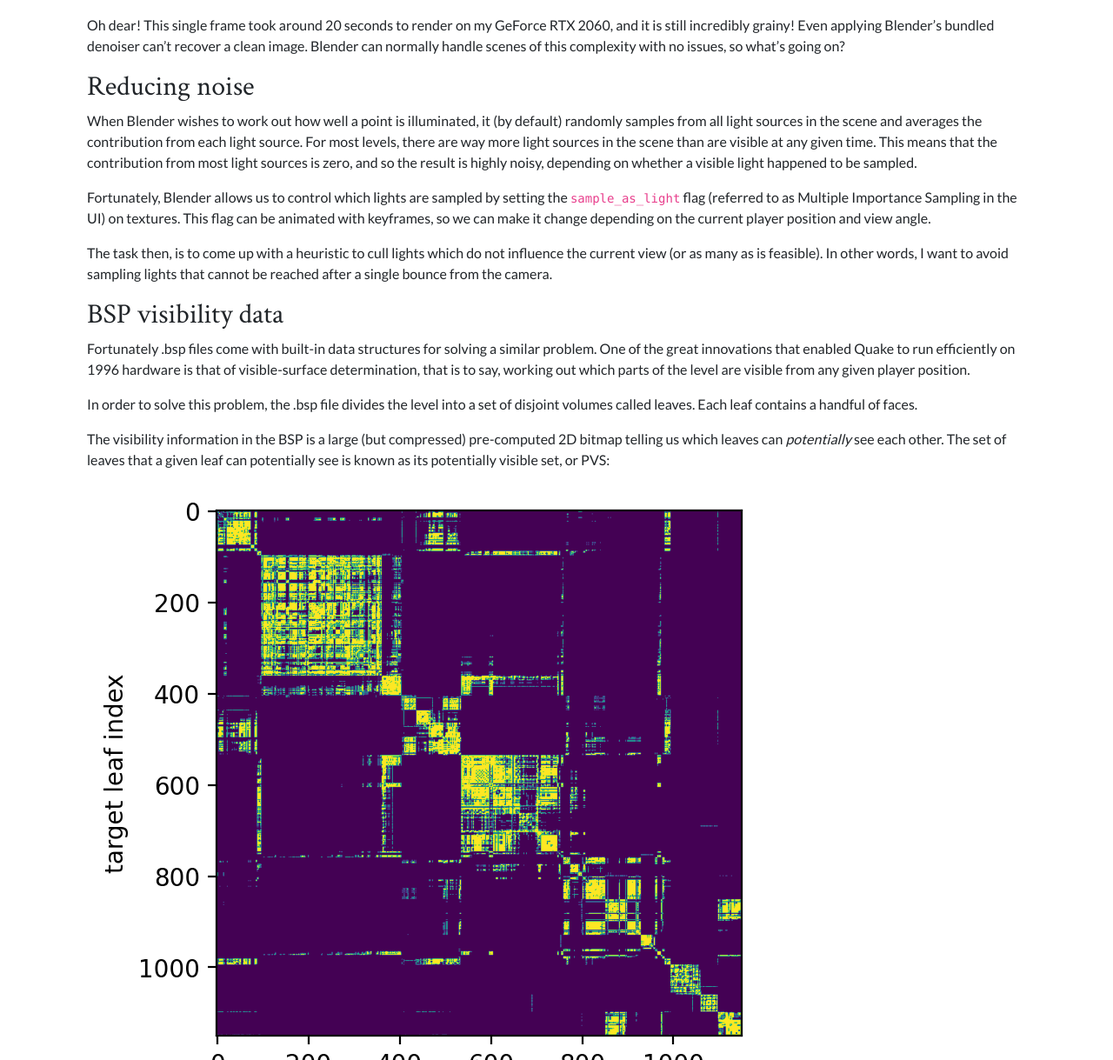
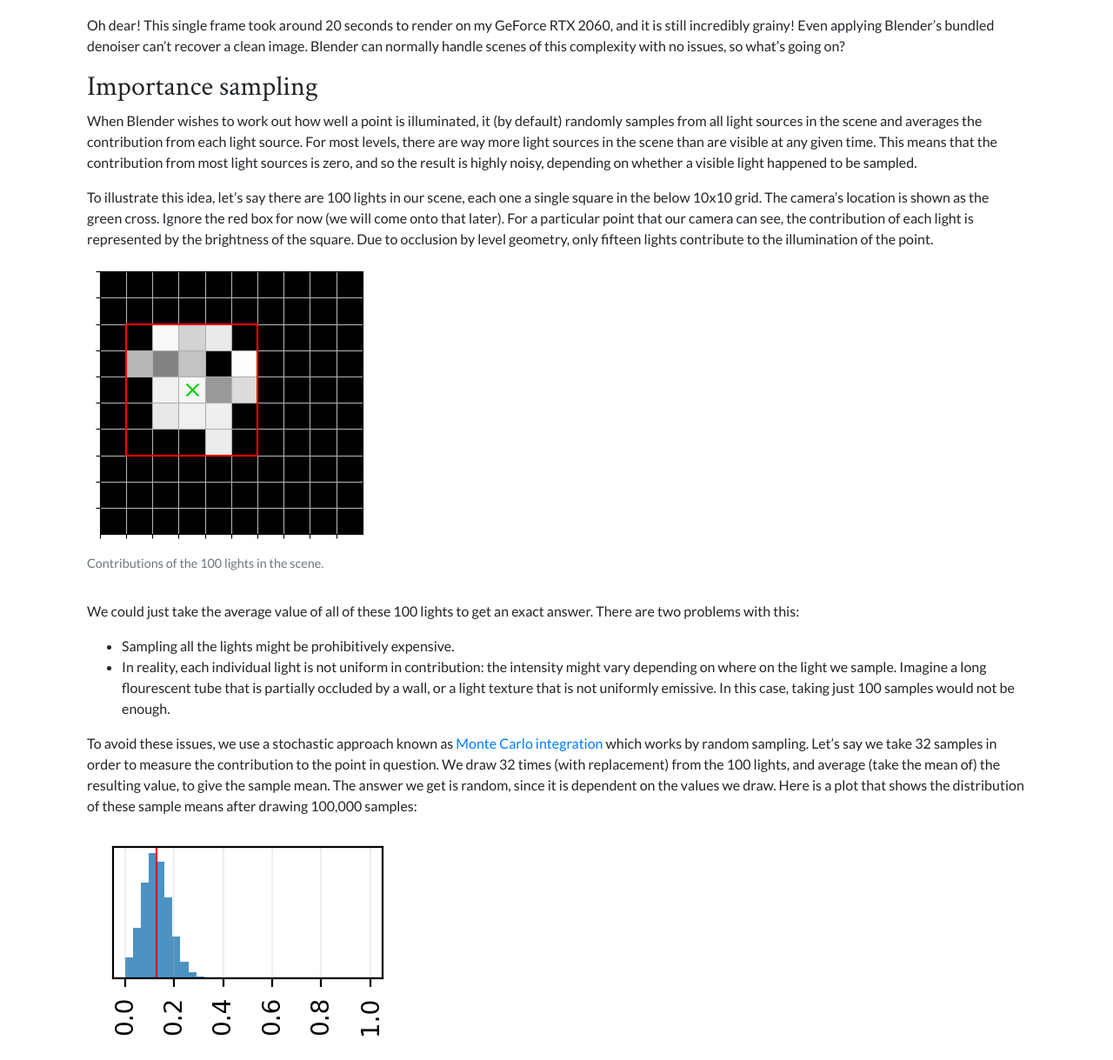
Before and after one commit to matthewearl/matthewearl.github.io, a Jekyll site: the page built from _posts/2021-06-16-quake-blender.md, in a window 1280 px wide and 1400 px high, scrolled down 8072 px. Shown: the part 181-1400 px from the top of the window at 87% size. Built offline with Jekyll 4.4.1, drawn with Linux system fonts in a browser that asks for light colours; nearby versions of some CDN libraries; some of the changed text lies outside the part shown.

Commit message:
explain importance sampling

```diff
--- a/_posts/2021-06-16-quake-blender.md
+++ b/_posts/2021-06-16-quake-blender.md
@@ -535,7 +537,7 @@ Oh dear!  This single frame took around 20 seconds to render on my GeForce RTX
 denoiser can't recover a clean image.  Blender can normally handle scenes of
 this complexity with no issues, so what's going on?
 
-## Reducing noise
+## Importance sampling
 
 When Blender wishes to work out how well a point is illuminated, it (by default)
 randomly samples from all light sources in the scene and averages the
@@ -544,13 +546,63 @@ sources in the scene than are visible at any given time.  This means that the
 contribution from most light sources is zero, and so the result is highly noisy,
 depending on whether a visible light happened to be sampled.
 
-Fortunately, Blender allows us to control which lights are sampled by setting
-the `sample_as_light` flag (referred to as Multiple Importance Sampling in the
-UI) on textures.  This flag can be animated with keyframes, so we can make it
-change depending on the current player position and view angle.
+To illustrate this idea, let's say there are 100 lights in our scene, each one a
+single square in the below 10x10 grid.  The camera's location is shown as the
+green cross.  Ignore the red box for now (we will come onto that later). For a
+particular point that our camera can see, the contribution of each light is
+represented by the brightness of the square.  Due to occlusion by level
+geometry, only fifteen lights contribute to the illumination of the point.
+
+{% include img-caption.html src="/assets/quake-blender/is-example.png" caption="Contributions of the 100 lights in the scene." alt="" %}
+
+We could just take the average value of all of these 100 lights to get an exact
+answer.  There are two problems with this:
+- Sampling all the lights might be prohibitively expensive.
+- In reality, each individual light is not uniform in contribution: the
+  intensity might vary depending on where on the light we sample.  Imagine a
+  long flourescent tube that is partially occluded by a wall,  or a light
+  texture that is not uniformly emissive.  In this case, taking just 100 samples
+  would not be enough.
+
+To avoid these issues, we use a stochastic approach known as [Monte Carlo
+integration](https://en.wikipedia.org/wiki/Monte_Carlo_integration) which works
+by random sampling.  Let's say we take 32 samples in order to measure the
+contribution to the point in question.  We draw 32 times (with replacement) from
+the 100 lights, and average (take the mean of) the resulting value, to give the
+sample mean.  The answer we get is random, since it is dependent on the values
+we draw.  Here is a plot that shows the distribution of these sample means after
+drawing 100,000 samples:
+
+{% include img-caption.html src="/assets/quake-blender/is-hist-1.png" caption="Distribution of sample means, after drawing from all lights.  The mean of the sample means is indicated by the red line." alt="Distribution of sample means, after drawing from all lights.  The mean of the sample means is indicated by the red line." %}
+
+You can see that there is some variance here: the sample mean can realistically
+land between 0 and 0.3.  This variance is undesirable, and manifests itself as
+noise in the resulting image.
+
+Is there a way to reduce the variance of the sample mean, while still keeping
+the same mean?  It turns out there is a rather simple scheme we can use, a type
+of [importance sampling](https://en.wikipedia.org/wiki/Importance_sampling). If
+we know a priori that none of the lights outside of the red box contribute to
+the final image, then we can simply draw our 32 samples from this 5x5 box
+instead.  Since we are now drawing from 25 values rather than 100, the mean will
+(in expectation) be four times larger than when drawing from the full set of
+lights, so we correct for this by dividing our sample mean by four.  Let's plot
+the distribution of the corrected means under this new scheme:
+
+{% include img-caption.html src="/assets/quake-blender/is-hist-2.png" caption="Distribution of corrected sample means, after drawing from the subset of lights." alt="Distribution of corrected sample means, after drawing from the subset of lights." %}
+
+As you can see, the variance is reduced, but the mean (of the sample means)
+stays the same, so we get a less noisy but still correct (in expectation) image.
+
+This is a simplification of how Blender samples lights, but the essence is still
+the same --- noise can be reduced if we avoid sampling lights that do not
+contribute to the final image.  Blender has a built-in method to exclude lights
+from being sampled, referred to as Multiple Importance Sampling in the UI, and
+`sample_as_light` in the code.  This flag can be animated with keyframes, so we
+can make it change depending on the current player position and view angle.
 
 The task then, is to come up with a heuristic to cull lights which do not
-influence the current view (or as many as is feasible).  In other words, I want
+influence the current view (or as many as is feasible).  In other words, we want
 to avoid sampling lights that cannot be reached after a single bounce from the
 camera.
 
```
Also changed, not shown: other parts of _posts/2021-06-16-quake-blender.md (+6 -4 lines), assets/quake-blender/is-example.png (added), assets/quake-blender/is-hist-1.png (added), assets/quake-blender/is-hist-2.png (added).
